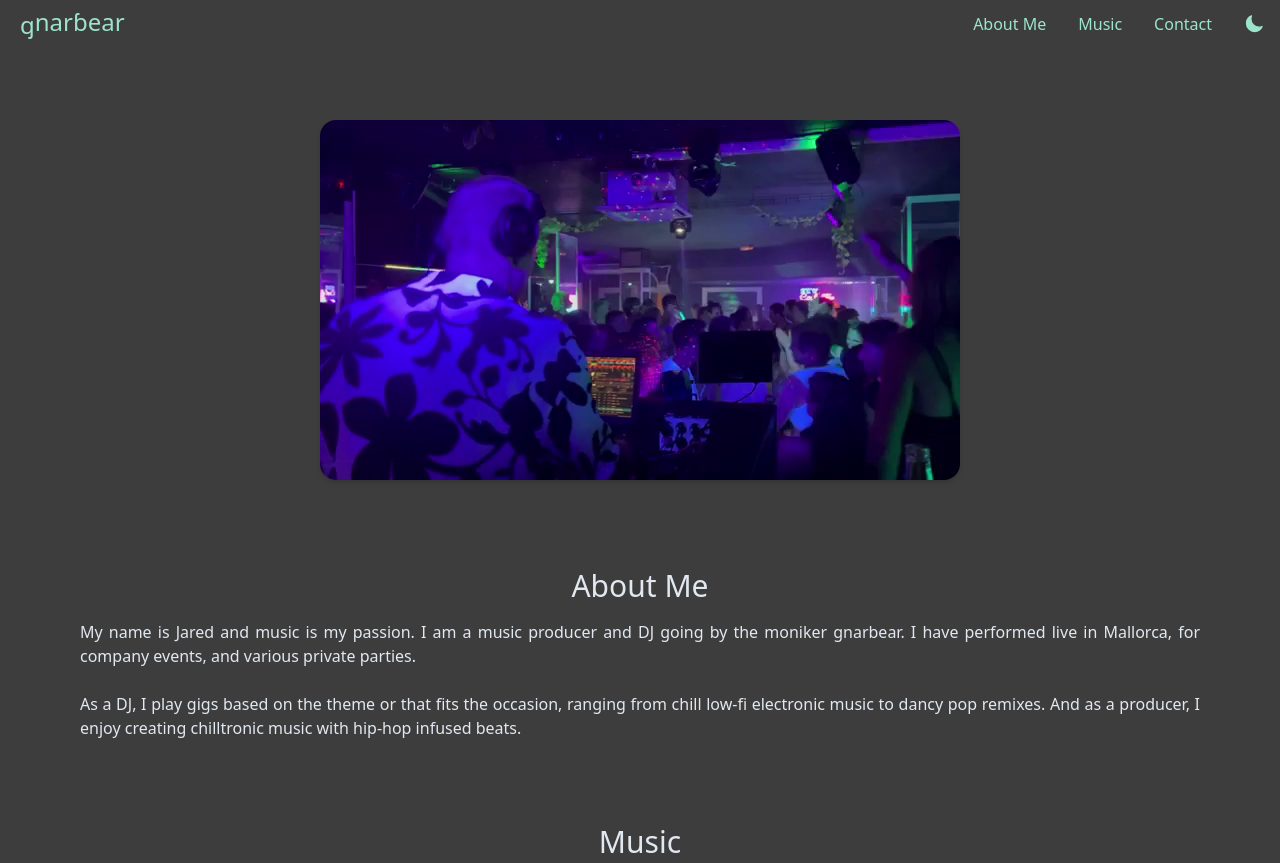
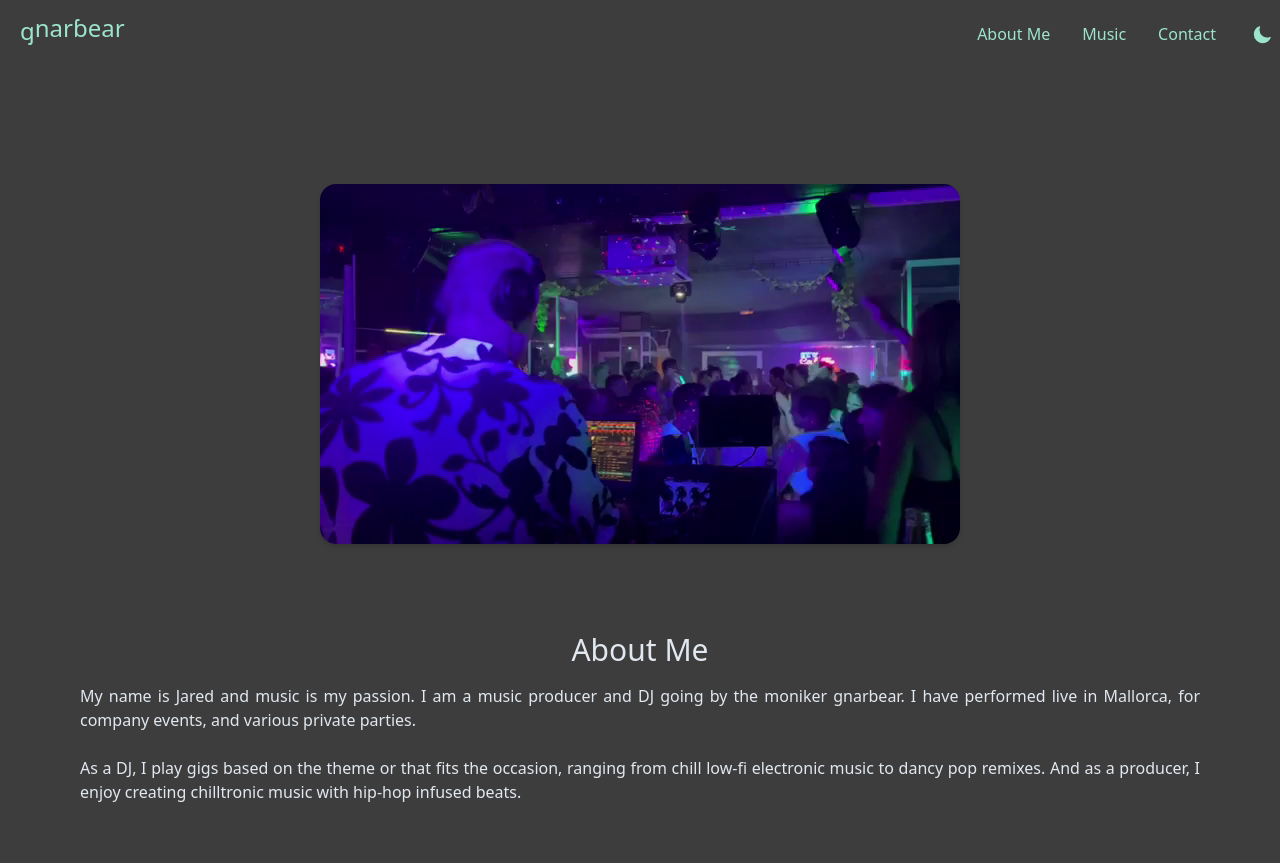
Before and after one commit to jared2727/gnarbearmusic, a website: page index.html in a window 1280 px wide. Shown: the top 863 px of the page. Drawn offline with nearby package versions, Linux system fonts and the light colour scheme.

Commit message:
Re-worked flexboxes and layout

```diff
--- a/index.html
+++ b/index.html
@@ -13,45 +13,46 @@
    <link rel="stylesheet" href="https://fonts.googleapis.com/css2?family=Material+Symbols+Outlined:opsz,wght,FILL,GRAD@20..48,100..700,0..1,-50..200&icon_names=content_copy" />
 </head>
 <header>
-    <div class="w-full fixed z-50">
-        <nav class=" flex justify-between text-cool_cyan-300 bg-cool_gray-500 pt-1 pb-3 px-3">
-                <!-- <img id="logo" class="h-10 inline px-3" src="./images/logo.png" href="#" alt="gnarbear logo"> -->
-            <a id="logo-div" class="flex cursor-pointer pl-2 self-center text-2xl" href="#">
-                <p class="self-start md:hidden block" href="#" xmlns="http://www.w3.org/2000/svg" style="transform: rotate(180deg) translateY(-0.17rem)" font-family="Noto Sans JP" id="svg_g_mobile" stroke-width="0" fill="#84D3DB">ɓ</p>
-                <p class="self-start hidden md:block" href="#" xmlns="http://www.w3.org/2000/svg" style="transform: rotate(180deg) translateY(-0.47rem)" font-family="Noto Sans JP" id="svg_g_dt" stroke-width="0" fill="#84D3DB">ɓ</p>
-                <p>narɓear</p>
-            </a>
-            <!-- style="transform: rotate(180deg) translateY(-0.47rem)" -->
-            <div class="flex justify-end">
-                <div id="scroll-progress" class="bg-cool_cyan-300 h-0.5 fixed top-0 left-0 z-50"></div>
-                <div id="mobileMenu" class="bg-cool_gray-500 fixed w-full px-1 pt-1 pb-3 sm:p-0 top-[-120px] duration-300 -z-10 sm:hidden">
-                    <a href="#about" class="block hover:bg-cool_gray-300 text-cool_cyan-300 rounded px-2 py-1 sm:ml-4 scroll-smooth">About Me</a>
-                    <a href="#music" class="block hover:bg-cool_gray-300 text-cool_cyan-300 rounded px-2 py-1 sm:ml-4 scroll-smooth">Music</a>
-                    <a href="#contact" class="block hover:bg-cool_gray-300 text-cool_cyan-300 rounded px-2 py-1 sm:ml-4 scroll-smooth">Contact</a>
+    <div class="w-full z-50">
+        <div class="flex justify-between bg-cool_gray-500">
+            <div id="mobileMenu" class="bg-cool_gray-500 flex flex-col items-start fixed w-full px-2 pt-4 pb-3 sm:p-0 top-[-120px] duration-300 -z-10 sm:hidden">
+                <a href="#about" class="block hover:bg-cool_gray-300 text-cool_cyan-300 rounded px-2 py-1 sm:ml-4 scroll-smooth">About Me</a>
+                <a href="#music" class="block hover:bg-cool_gray-300 text-cool_cyan-300 rounded px-2 py-1 sm:ml-4 scroll-smooth">Music</a>
+                <a href="#contact" class="block hover:bg-cool_gray-300 text-cool_cyan-300 rounded px-2 py-1 sm:ml-4 scroll-smooth">Contact</a>
+            </div>
+            <div class="flex items-center relative">
+                <div id="menu" class="bg-cool_gray-500 sm:flex hidden pt-1 mr-5">
+                    <a href="#about" class="hover:bg-cool_gray-300 text-cool_cyan-300 rounded px-2 py-2 sm:ml-4">About Me</a>
+                    <a href="#music" class="hover:bg-cool_gray-300 text-cool_cyan-300 rounded px-2 py-2 sm:ml-4">Music</a>
+                    <a href="#contact" class="hover:bg-cool_gray-300 text-cool_cyan-300 rounded px-2 py-2 sm:ml-4">Contact</a>
                 </div>
-                <div id="menu" class="bg-cool_gray-500 sm:flex float-end justify-end hidden pt-1 mr-5">
-                    <a href="#about" class="hover:bg-cool_gray-300 text-cool_cyan-300 rounded px-2 py-1 sm:ml-4">About Me</a>
-                    <a href="#music" class="hover:bg-cool_gray-300 text-cool_cyan-300 rounded px-2 py-1 sm:ml-4">Music</a>
-                    <a href="#contact" class="hover:bg-cool_gray-300 text-cool_cyan-300 rounded px-2 py-1 sm:ml-4">Contact</a>
-                </div>
-                <button id="menuBurger" type="button" class="sm:hidden mt-2 px-3 focus:outline-none">
+                <button id="menuBurger" type="button" class="sm:hidden mt-2 px-3 focus:outline-none text-cool_cyan-300">
                     <svg class="size-6" xmlns="http://www.w3.org/2000/svg" fill="none" viewBox="0 0 24 24" stroke-width="1.5" stroke="currentColor">
                         <path id="menuBurgerOpen" stroke-linecap="round" stroke-linejoin="round" d="M3.75 6.75h16.5M3.75 12h16.5m-16.5 5.25h16.5" />
                         <path id="menuBurgerClose" hidden stroke-linecap="round" stroke-linejoin="round" d="M6 18 18 6M6 6l12 12" />
                     </svg>
                 </button>
-                <button class="mt-1 px-1 focus:outline-none hover:bg-cool_gray-300 rounded">
-                    <svg id="moonIcon" class="size-5"xmlns="http://www.w3.org/2000/svg" fill="currentColor" viewBox="0 0 24 24" stroke-width="1.5" stroke="currentColor">
+                <button id="moonIcon" class="mt-1.5 py-2 px-2 order-last f focus:outline-none hover:bg-cool_gray-300 rounded">
+                    <svg  class="size-5 text-cool_cyan-300"xmlns="http://www.w3.org/2000/svg" fill="currentColor" viewBox="0 0 24 24" stroke-width="1.5" stroke="currentColor">
                         <path stroke-linecap="round" stroke-linejoin="round" d="M21.752 15.002A9.72 9.72 0 0 1 18 15.75c-5.385 0-9.75-4.365-9.75-9.75 0-1.33.266-2.597.748-3.752A9.753 9.753 0 0 0 3 11.25C3 16.635 7.365 21 12.75 21a9.753 9.753 0 0 0 9.002-5.998Z" />
                     </svg>
                 </button>
             </div>
-        </nav>
+        <div class="text-cool_cyan-300 order-first bg-cool_gray-500 pt-1 pb-3 px-3">
+                <!-- <img id="logo" class="h-10 inline px-3" src="./images/logo.png" href="#" alt="gnarbear logo"> -->
+            <a id="logo-div" class="flex cursor-pointer pl-2 py-2 self-center text-2xl" href="#">
+                <p class="self-start md:hidden block" href="#" xmlns="http://www.w3.org/2000/svg" style="transform: rotate(180deg) translateY(-0.17rem)" font-family="Noto Sans JP" id="svg_g_mobile" stroke-width="0" fill="#84D3DB">ɓ</p>
+                <p class="self-start hidden md:block" href="#" xmlns="http://www.w3.org/2000/svg" style="transform: rotate(180deg) translateY(-0.47rem)" font-family="Noto Sans JP" id="svg_g_dt" stroke-width="0" fill="#84D3DB">ɓ</p>
+                <p>narɓear</p>
+            </a>
+        </div>
+    <div id="scroll-progress" class="bg-cool_cyan-300 h-0.5 fixed top-0 left-0 z-50"></div>
+        </div>
     </div>
     </header>
     <body class="bg-cool_gray-500 text-slate-200 w-100 mb-5">
-        <div class="flex pt-20 justify-center mx-10">
-            <img class="rounded-2xl shadow-md m-10" src="./images/DJgnarbear10.png" alt="gnarbear DJing in Mallorca on stage in front of a dancing crowd">
+        <div class="pt-20 mx-10">
+            <img class="rounded-2xl shadow-md m-10 mx-auto" src="./images/DJgnarbear10.png" alt="gnarbear DJing in Mallorca on stage in front of a dancing crowd">
         </div>
         <div id="about"></div>
         <br>
```
Also changed, not shown: output.css.
